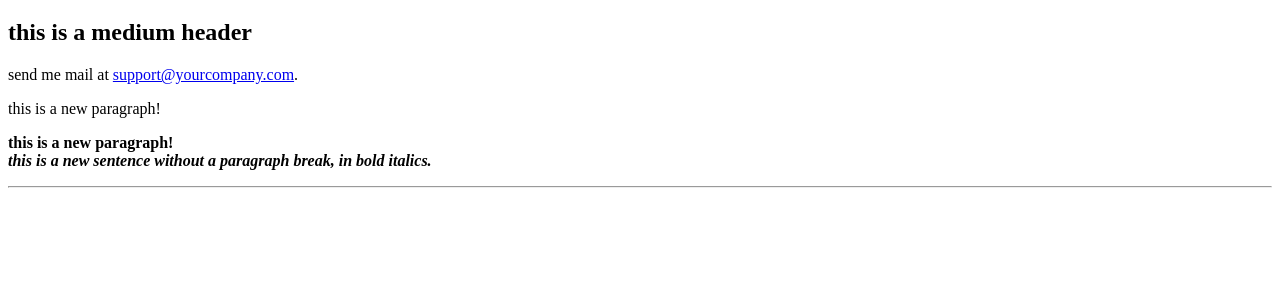
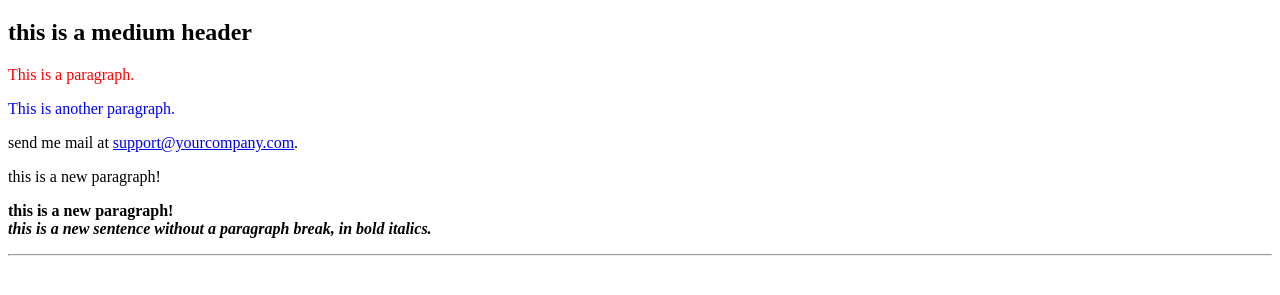
Before and after one commit to purna/coolsite, a plain HTML site: page help.html in a window 1280 px wide. Shown: the part 121-416 px from the top of the page. Drawn offline with Linux system fonts and the light colour scheme.

Commit message:
Update help.html

```diff
--- a/help.html
+++ b/help.html
@@ -9,6 +9,8 @@
 is a link to another nifty site
 <h1>this is a header</h1>
 <h2>this is a medium header</h2>
+<p style="color:red">This is a paragraph.</p>
+<p style="color:blue">This is another paragraph.</p>
 send me mail at <a href="mailto:support@yourcompany.com">
 support@yourcompany.com</a>.
 <p> this is a new paragraph!
```
